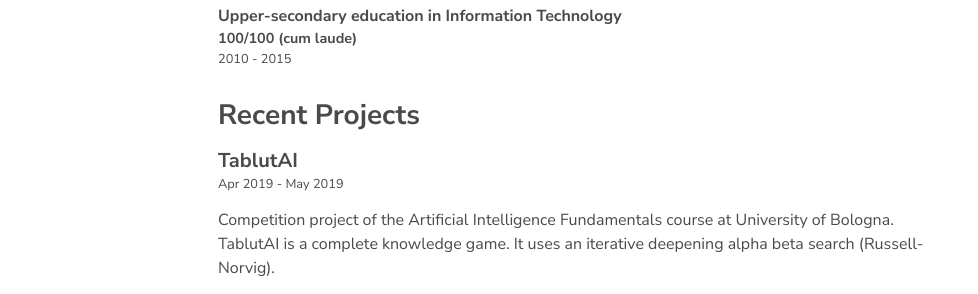
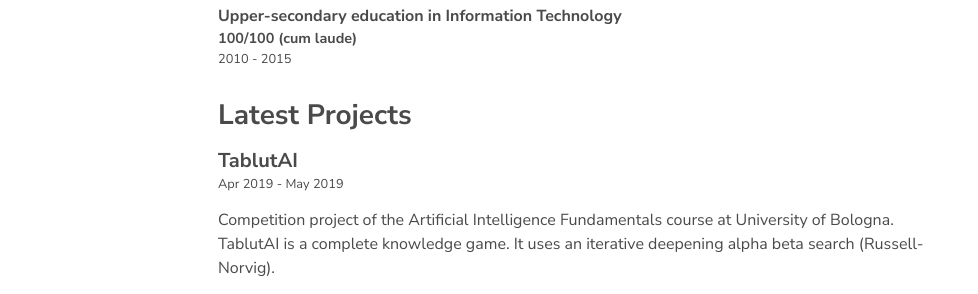
Before and after one commit to arabello/arabello.github.io, a Jekyll site: the page built from index.md, in a window 1280 px wide. Shown: the part 2248-2542 px from the top of the page, without its empty margins (57-1035 px from the left). Built offline with Jekyll 4.4.1, drawn with Linux system fonts in a browser that asks for light colours.

Commit message:
Minor fix

```diff
--- a/_data/navigation.yml
+++ b/_data/navigation.yml
@@ -7,7 +7,7 @@
 - name: Education
   link: '#education'
 - name: Projects
-  link: '#recent-projects'
+  link: '#latest-projects'
 - name: Languages
   link: '#languages'
 - name: Other Exp.
--- a/portfolio.md
+++ b/portfolio.md
@@ -35,7 +35,7 @@ Thesis: [Kotlin Safety Library Loader](res/Thesis.pdf) (code [here](https://gith
 #### 100/100 (cum laude)
 ##### 2010 - 2015
 
-# Recent Projects
+# Latest Projects
 
 ## TablutAI
 ##### Apr 2019 - May 2019
```
